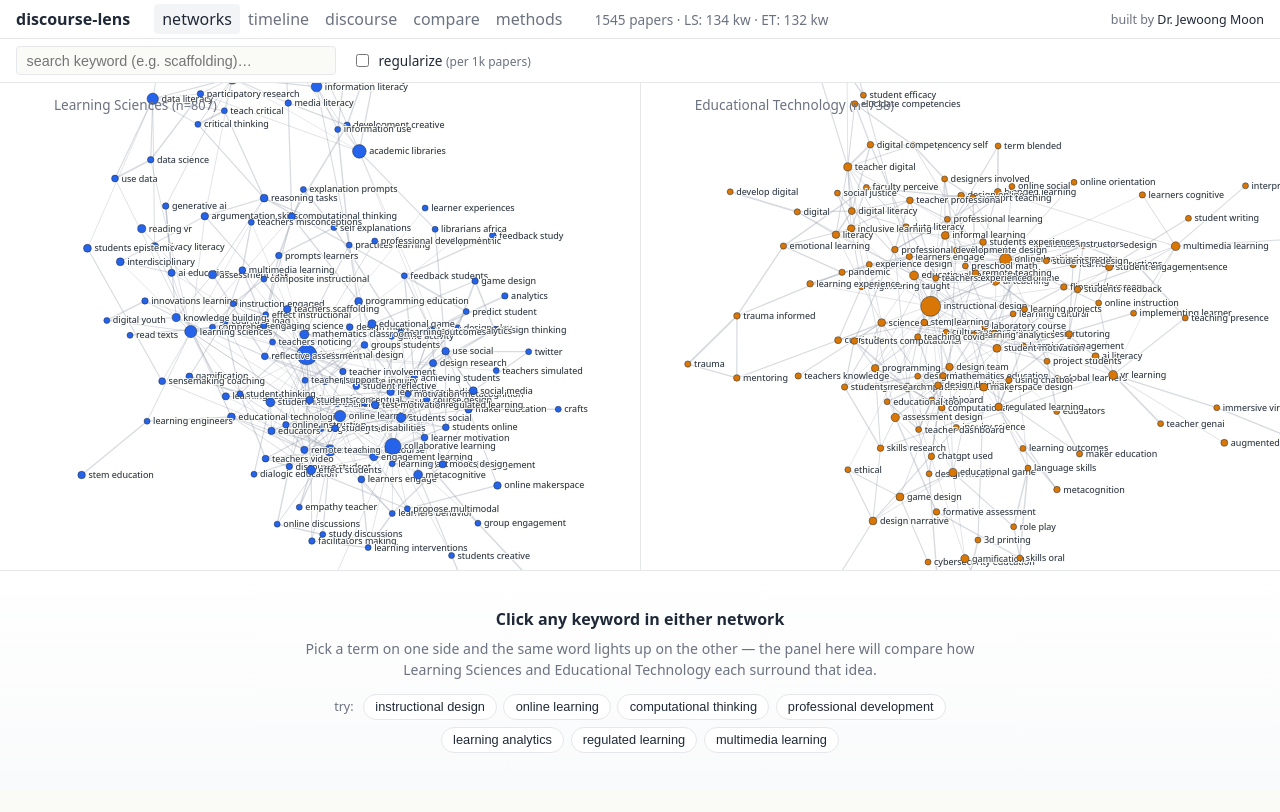
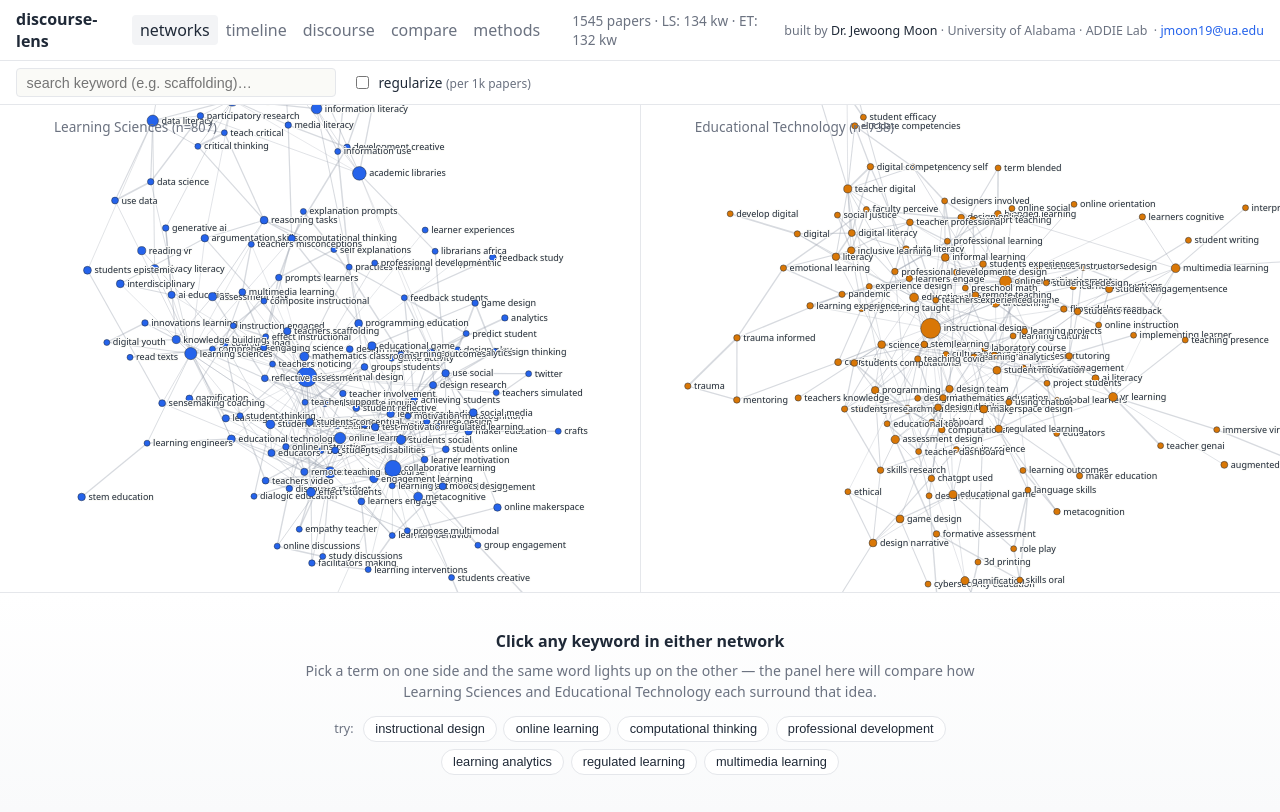
Before and after one commit to Educatian/discourse-lens, a React (Vite) app in the folder web/: page / in a window 1280 px wide. Built offline with nearby package versions, Linux system fonts and the light colour scheme.

Commit message:
feat(topbar): show UA affiliation and email next to author name

```diff
--- a/web/src/App.tsx
+++ b/web/src/App.tsx
@@ -53,11 +53,13 @@ export default function App() {
               ? `data error: ${err}`
               : "loading…"}
         </span>
-        <span className="dev-credit" title="Built by Dr. Jewoong Moon — ADDIE Lab, University of Alabama">
+        <span className="dev-credit" title="Dr. Jewoong Moon · ADDIE Lab, University of Alabama · jmoon19@ua.edu">
           built by{" "}
           <a href="https://github.com/Educatian/discourse-lens" target="_blank" rel="noreferrer noopener">
             Dr. Jewoong Moon
           </a>
+          <span className="affil"> · University of Alabama · ADDIE Lab</span>
+          <a className="mail" href="mailto:jmoon19@ua.edu?subject=discourse-lens%20feedback">jmoon19@ua.edu</a>
         </span>
       </header>
       {data && (
--- a/web/src/styles.css
+++ b/web/src/styles.css
@@ -39,6 +39,17 @@ header.topbar .dev-credit a {
   color: var(--fg); text-decoration: none; font-weight: 500;
 }
 header.topbar .dev-credit a:hover { color: var(--ls); text-decoration: underline; }
+header.topbar .dev-credit .affil { color: var(--muted); margin-right: 0.4rem; }
+header.topbar .dev-credit .mail {
+  color: var(--ls); font-weight: 400;
+}
+header.topbar .dev-credit .mail::before { content: "· "; color: var(--muted); }
+@media (max-width: 1100px) {
+  header.topbar .dev-credit .affil { display: none; }
+}
+@media (max-width: 900px) {
+  header.topbar .dev-credit .mail { display: none; }
+}
 
 main { padding: 0; height: calc(100% - 49px - 44px); }
 
```
